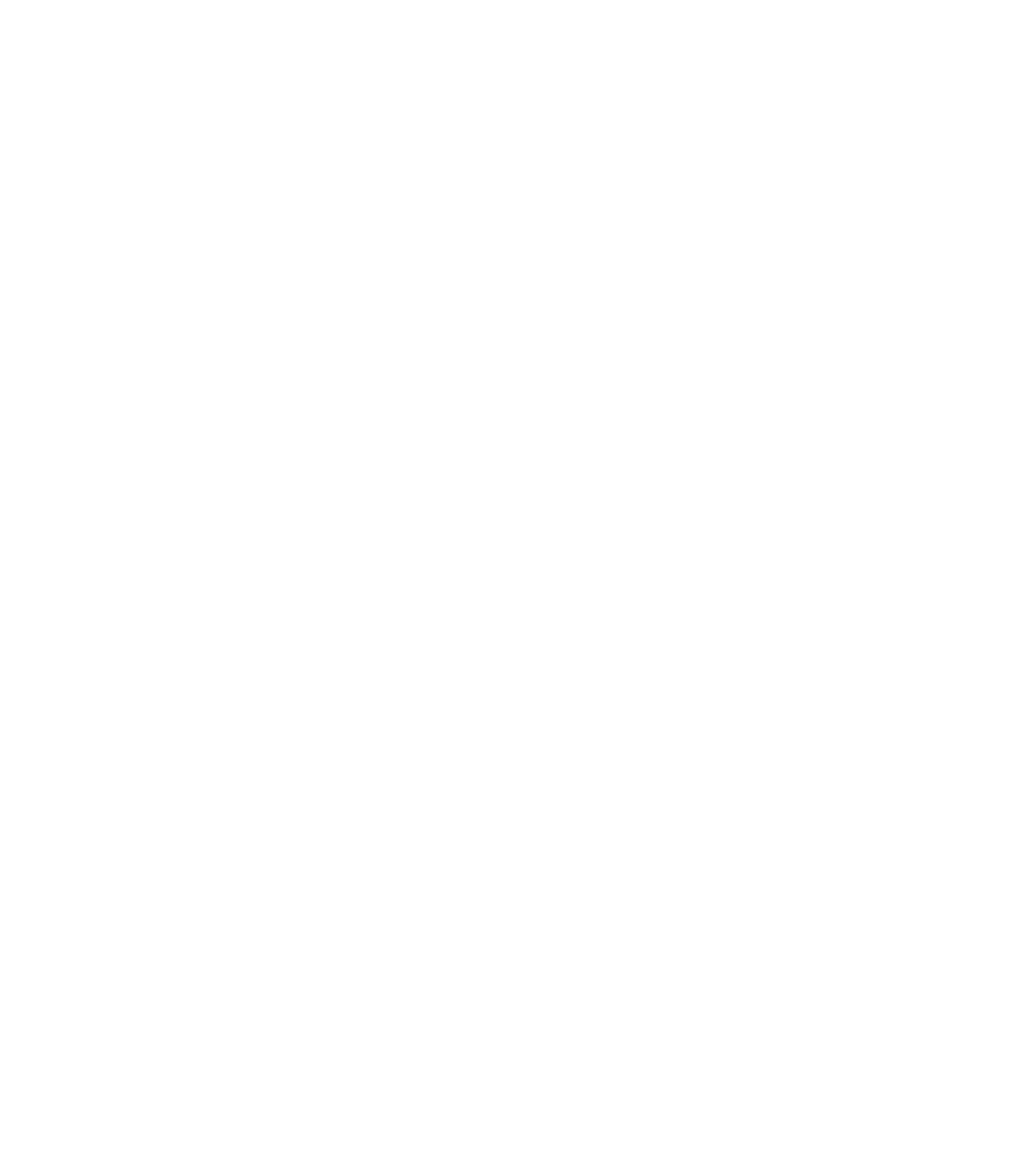
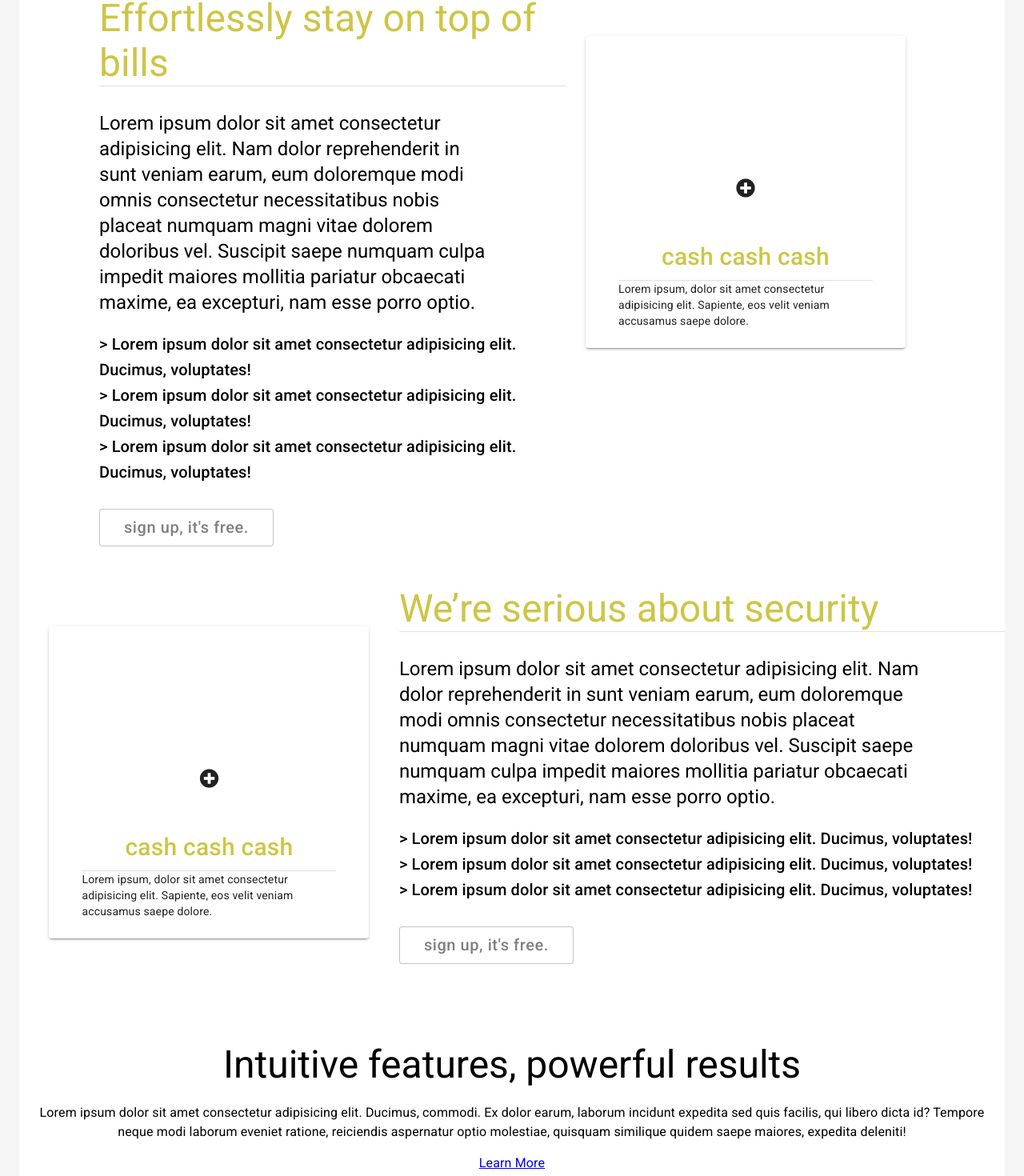
Before and after one commit to March0514s/librarian, a React (Create React App) app: page / in a window 1280 px wide. Shown: the part 1769-3239 px from the top of the page at 80% size. Before the commit the page ends 1664 px from the top, so only its background shows below. Built offline with nearby package versions, Linux system fonts and the light colour scheme.

Commit message:
Home Layout: Basic layout

```diff
--- a/src/Containers/Home.jsx
+++ b/src/Containers/Home.jsx
@@ -1,93 +1,266 @@
-import React, { Component } from 'react'
-import Navbar from '../Components/Navbar'
-import Slideshow from '../Components/Slideshow'
-import PresentationCard from '../Components/PresentationCard'
-import { withStyles } from '@material-ui/styles'
-import { Typography } from '@material-ui/core';
-import Divider from '@material-ui/core/Divider';
-import Button from '@material-ui/core/Button';
-
+import React, { Component } from "react";
+import { Link } from "react-router-dom";
+import Navbar from "../Components/Navbar";
+import Slideshow from "../Components/Slideshow";
+import PresentationCard from "../Components/PresentationCard";
+import { withStyles } from "@material-ui/styles";
+import { Typography } from "@material-ui/core";
+import Divider from "@material-ui/core/Divider";
+import Button from "@material-ui/core/Button";
+import Container from "@material-ui/core/Container";
 
 const style = theme => ({
   root: {
-        backgroundColor: 'white',
+    backgroundColor: "white"
   },
   topCards: {
-        display: 'flex',
+    display: "flex"
   },
   second: {
-        display: 'flex',
+    display: "flex",
+    marginTop: "50px"
   },
   secondText: {
-        width: '2100px',
-        '& h3': {
-            color: 'rgb(206, 197, 70)',
+    width: "2100px",
+    "& h3": {
+      color: "rgb(206, 197, 70)"
     },
-        '& h5': {
-            marginTop: '30px',
-            marginBottom: '20px',
-            marginRight: '100px'
+    "& h5": {
+      marginTop: "30px",
+      marginBottom: "20px",
+      marginRight: "100px"
+    }
   },
-        '& $bullet': {
-            marginBottom: '20px',
+  third: {
+    display: "flex",
+    marginLeft: "100px",
+    marginRight: "100px",
+    marginTop: "50px"
   },
+  thirdText: {
+    "& h3": {
+      color: "rgb(206, 197, 70)"
     },
+    "& h5": {
+      marginTop: "30px",
+      marginBottom: "20px",
+      marginRight: "100px"
+    },
+    "& $bullet": {
+      marginBottom: "20px"
+    }
+  },
+  generalDescription: {
+    marginTop: "50px",
+    marginBottom: "50px",
+    "& h3": {
+        marginBottom: '20px'
+    },
+    "& div": {
+        marginBottom: '15px'
+    }
+  },
+
+  invitation: {
+    marginTop: "50px",
+    color: "rgb(206, 197, 70)",
+    display: "flex",
+    justifyContent: "center",
+    "& button": {
+      marginRight: "35px",
+      marginBottom: "50px"
+    }
+  },
+  links: {
+    display: "flex",
+    justifyContent: "space-between",
+    marginTop: "10px",
+    marginBottom: "10px",
+    marginLeft: "20px",
+    marginRight: "20px",
+    textDecoration: "none"
+  }
 });
 
 const MainButton = withStyles(theme => ({
   root: {
-      fontSize: '20px',
-      backgroundColor: 'white',
-      color: 'gray',
-      textTransform: 'none',
-      marginTop: '30px',
-      paddingLeft: '30px',
-      paddingRight: '30px',
+    fontSize: "20px",
+    backgroundColor: "white",
+    color: "gray",
+    textTransform: "none",
+    marginTop: "30px",
+    paddingLeft: "30px",
+    paddingRight: "30px",
     "&:hover": {
       backgroundColor: "rgb(180, 187, 60)",
-        color: 'white'
+      color: "white"
     }
   }
-  }))(Button)
-
+}))(Button);
 
 function Home(props) {
-    const { classes } = props
+  const { classes } = props;
   return (
     <div className={classes.root}>
-                <Navbar/>
+      <Navbar />
       {/* Big presentation screen with signup*/}
-                <Slideshow/>
+      <Slideshow />
       {/* Cards describing features */}
-                <div className = {classes.topCards}>
-                  <PresentationCard title='Set your priorities'/>
-                  <PresentationCard title='Track your expenses'/>
-                  <PresentationCard title='Own your finances'/>
+      <div className={classes.topCards}>
+        <PresentationCard title="Set your priorities" />
+        <PresentationCard title="Track your expenses" />
+        <PresentationCard title="Own your finances" />
       </div>
       {/* One bigger card and description of one feature */}
-                <div className = {classes.second}>
-                  <PresentationCard title='cash cash cash'/>
-                  <div className = {classes.secondText}>
-                  <Typography variant='h3'>All your money in one place</Typography>
-                  <Divider/>
-                  <Typography variant='h5'>Lorem ipsum dolor sit amet consectetur adipisicing elit. Nam dolor reprehenderit in sunt veniam earum, eum doloremque modi omnis consectetur necessitatibus nobis placeat numquam magni vitae dolorem doloribus vel. Suscipit saepe numquam culpa impedit maiores mollitia pariatur obcaecati maxime, ea excepturi, nam esse porro optio.</Typography>
-                  <Typography variant='h6'>> Lorem ipsum dolor sit amet consectetur adipisicing elit. Ducimus, voluptates!</Typography>
-                  <Typography variant='h6'>> Lorem ipsum dolor sit amet consectetur adipisicing elit. Ducimus, voluptates!</Typography>
-                  <Typography variant='h6'>> Lorem ipsum dolor sit amet consectetur adipisicing elit. Ducimus, voluptates!</Typography>
+      <div className={classes.second}>
+        <PresentationCard title="cash cash cash" />
+        <div className={classes.secondText}>
+          <Typography variant="h3">All your money in one place</Typography>
+          <Divider />
+          <Typography variant="h5">
+            Lorem ipsum dolor sit amet consectetur adipisicing elit. Nam dolor
+            reprehenderit in sunt veniam earum, eum doloremque modi omnis
+            consectetur necessitatibus nobis placeat numquam magni vitae dolorem
+            doloribus vel. Suscipit saepe numquam culpa impedit maiores mollitia
+            pariatur obcaecati maxime, ea excepturi, nam esse porro optio.
+          </Typography>
+          <Typography variant="h6">
+            > Lorem ipsum dolor sit amet consectetur adipisicing elit. Ducimus,
+            voluptates!
+          </Typography>
+          <Typography variant="h6">
+            > Lorem ipsum dolor sit amet consectetur adipisicing elit. Ducimus,
+            voluptates!
+          </Typography>
+          <Typography variant="h6">
+            > Lorem ipsum dolor sit amet consectetur adipisicing elit. Ducimus,
+            voluptates!
+          </Typography>
           <MainButton variant="outlined">sign up, it's free.</MainButton>
         </div>
       </div>
       {/* One bigger card and description of one feature */}
+      <div className={classes.third}>
+        <div className={classes.thirdText}>
+          <Typography variant="h3">
+            Effortlessly stay on top of bills
+          </Typography>
+          <Divider />
+          <Typography variant="h5">
+            Lorem ipsum dolor sit amet consectetur adipisicing elit. Nam dolor
+            reprehenderit in sunt veniam earum, eum doloremque modi omnis
+            consectetur necessitatibus nobis placeat numquam magni vitae dolorem
+            doloribus vel. Suscipit saepe numquam culpa impedit maiores mollitia
+            pariatur obcaecati maxime, ea excepturi, nam esse porro optio.
+          </Typography>
+          <Typography variant="h6">
+            > Lorem ipsum dolor sit amet consectetur adipisicing elit. Ducimus,
+            voluptates!
+          </Typography>
+          <Typography variant="h6">
+            > Lorem ipsum dolor sit amet consectetur adipisicing elit. Ducimus,
+            voluptates!
+          </Typography>
+          <Typography variant="h6">
+            > Lorem ipsum dolor sit amet consectetur adipisicing elit. Ducimus,
+            voluptates!
+          </Typography>
+          <MainButton variant="outlined">sign up, it's free.</MainButton>
+        </div>
+        <PresentationCard title="cash cash cash" />
+      </div>
       {/* One bigger card and description of one feature */}
+      <div className={classes.second}>
+        <PresentationCard title="cash cash cash" />
+        <div className={classes.secondText}>
+          <Typography variant="h3">We’re serious about security</Typography>
+          <Divider />
+          <Typography variant="h5">
+            Lorem ipsum dolor sit amet consectetur adipisicing elit. Nam dolor
+            reprehenderit in sunt veniam earum, eum doloremque modi omnis
+            consectetur necessitatibus nobis placeat numquam magni vitae dolorem
+            doloribus vel. Suscipit saepe numquam culpa impedit maiores mollitia
+            pariatur obcaecati maxime, ea excepturi, nam esse porro optio.
+          </Typography>
+          <Typography variant="h6">
+            > Lorem ipsum dolor sit amet consectetur adipisicing elit. Ducimus,
+            voluptates!
+          </Typography>
+          <Typography variant="h6">
+            > Lorem ipsum dolor sit amet consectetur adipisicing elit. Ducimus,
+            voluptates!
+          </Typography>
+          <Typography variant="h6">
+            > Lorem ipsum dolor sit amet consectetur adipisicing elit. Ducimus,
+            voluptates!
+          </Typography>
+          <MainButton variant="outlined">sign up, it's free.</MainButton>
+        </div>
+      </div>
       {/* General description of the product */}
+      <Container className={classes.generalDescription}>
+        <Typography variant="h3" align="center">
+          Intuitive features, powerful results
+        </Typography>
+        <div>
+          <Typography variant="body1" align="center">
+            Lorem ipsum dolor sit amet consectetur adipisicing elit. Ducimus,
+            commodi. Ex dolor earum, laborum incidunt expedita sed quis facilis,
+            qui libero dicta id? Tempore neque modi laborum eveniet ratione,
+            reiciendis aspernatur optio molestiae, quisquam similique quidem
+            saepe maiores, expedita deleniti!
+          </Typography>
+        </div>
+        <Link to={"/"}>
+          <Typography variant="body1" align="center">
+            Learn More
+          </Typography>
+        </Link>
+      </Container>
       {/* Cards describing what you can do with the software */}
+      <div className={classes.topCards}>
+        <PresentationCard title="Set your priorities" />
+        <PresentationCard title="Track your expenses" />
+        <PresentationCard title="Own your finances" />
+      </div>
       {/* Invitation to sign up */}
+      <Container className={classes.generalDescription}>
+        <Typography variant="h3" align="center">
+          Sign up for Librarian today
+        </Typography>
+        <div>
+          <Typography variant="body1" align="center">
+            Lorem ipsum dolor sit amet consectetur adipisicing elit. Ducimus,
+            commodi. Ex dolor earum, laborum incidunt expedita sed quis facilis,
+            commodi. Ex dolor earum, laborum incidunt expedita sed quis facilis,
+            commodi. Ex dolor earum, laborum incidunt expedita sed quis facilis,
+            commodi. Ex dolor earum, laborum incidunt expedita sed quis facilis,
+            saepe maiores, expedita deleniti!
+          </Typography>
+        </div>
+        <div className={classes.invitation}>
+          <Button variant="outlined" color="inherit">
+            Sign up
+          </Button>
+          <Button variant="outlined" color="inherit">
+            Login
+          </Button>
+        </div>
+      </Container>
       {/* All links grouped */}
       {/* Sitemap and Social Media */}
+      <Divider fullwidth />
+      <div className={classes.links}>
+        <Link to={"/"}>Sitemap</Link>
+        <Typography>Socialmedia</Typography>
+      </div>
+      <Divider fullwidth />
       {/* Rights */}
-
+      <Typography align="center">
+        ©2019 Libra, Inc. All rights reserved.
+      </Typography>
     </div>
-        )
+  );
 }
 
 export default withStyles(style)(Home);
```
Lines whose indentation alone changed are shown as unchanged.
